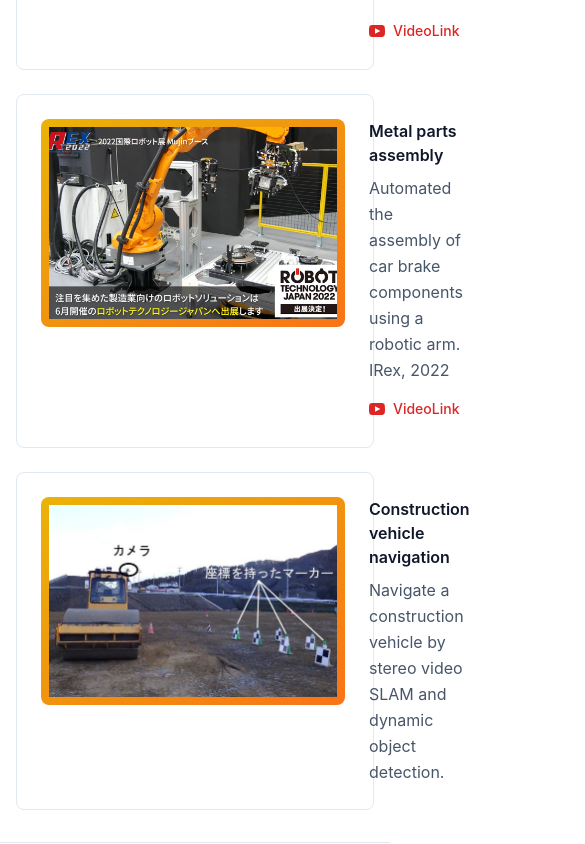
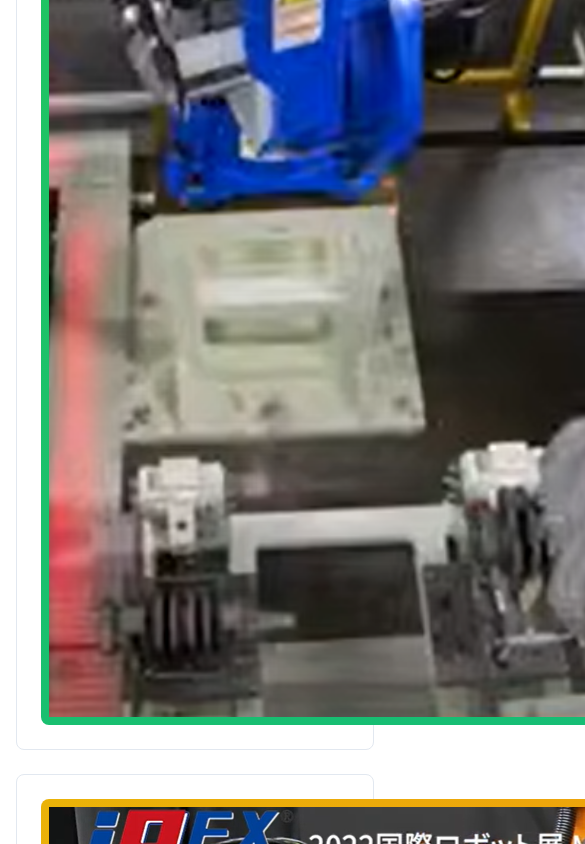
Before and after one commit to RunqiuBao/mypage, a React (Vite) app: page / in a window 390 px wide. Shown: the part 1500-2344 px from the top of the page, 585 px wide, since content can reach past the window. Built offline with nearby package versions, Linux system fonts and the light colour scheme.

Commit message:
optimize highlights view on mobile phonoe

```diff
--- a/src/components/Highlights.jsx
+++ b/src/components/Highlights.jsx
@@ -11,7 +11,7 @@ const Highlights = () => {
       icon: <img
         src={crankshaftcellImg}
         alt="Profile"
-        className="w-72 h-48 object-cover"
+        className="w-full aspect-video sm:w-72 sm:h-48 object-cover"
       />,
       color: 'from-green-500 to-emerald-500',
       videoUrl: 'https://www.youtube.com/watch?time_continue=1&v=AEISEHFJyRs&embeds_referring_euri=https%3A%2F%2Fwww.mujin.co.jp%2F&source_ve_path=Mjg2NjY'
@@ -27,7 +27,7 @@ const Highlights = () => {
       icon: <img
         src={assemblycellImg}
         alt="Profile"
-        className="w-72 h-48 object-cover"
+        className="w-full aspect-video sm:w-72 sm:h-48 object-cover"
       />,
       color: 'from-yellow-500 to-orange-500',
       videoUrl: 'http://youtube.com/watch?v=qUrZC3w8By8' // Add this
@@ -42,7 +42,7 @@ const Highlights = () => {
       icon: <img
         src={visualSLAMImg}
         alt="Profile"
-        className="w-72 h-48 object-cover"
+        className="w-full aspect-video sm:w-72 sm:h-48 object-cover"
       />,
       color: 'from-yellow-500 to-orange-500',
     },
```
